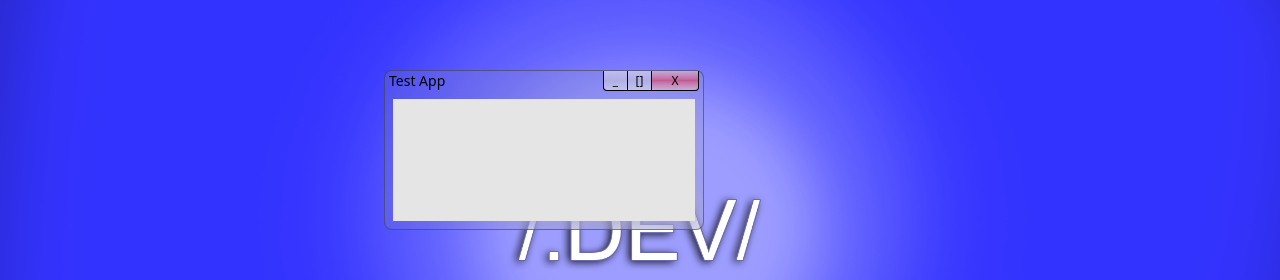
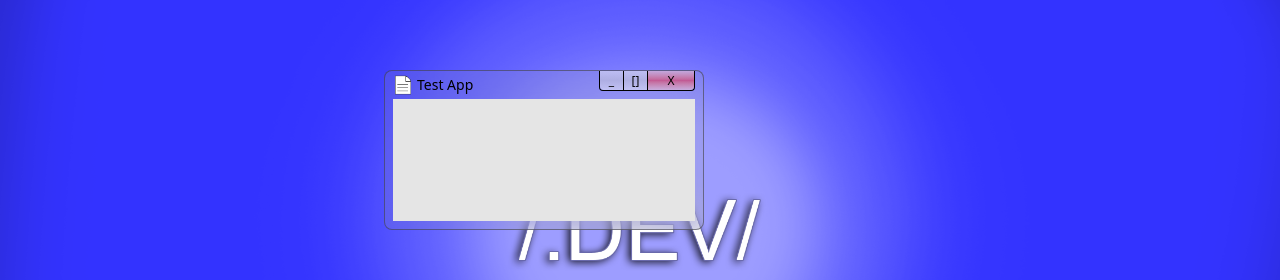
Before and after one commit to darwin-s/dan-s-portfolio, a Next.js app: page / in a window 1280 px wide. Shown: the part 170-450 px from the top of the page. Built offline with nearby package versions, Linux system fonts and the light colour scheme.

Commit message:
Add app icon

```diff
--- a/src/components/os/os.tsx
+++ b/src/components/os/os.tsx
@@ -6,7 +6,7 @@ export default function Os() {
   return (
     <div className="relative flex h-screen w-screen flex-col overflow-hidden select-none">
       <Desktop />
-      <Window title="Test App" />
+      <Window title="Test App" iconUrl="/about-me.png" />
       <Taskbar />
     </div>
   );
--- a/src/components/window/titlebar.tsx
+++ b/src/components/window/titlebar.tsx
@@ -1,5 +1,8 @@
+import Image from "next/image";
+
 type TitlebarProps = {
   title: string;
+  iconUrl: string;
   onStartDrag?: (e: React.PointerEvent<HTMLDivElement>) => void;
   onDrag?: (e: React.PointerEvent<HTMLDivElement>) => void;
   onEndDrag?: (e: React.PointerEvent<HTMLDivElement>) => void;
@@ -11,14 +14,21 @@ export default function Titlebar(props: TitlebarProps) {
       onPointerDown={props.onStartDrag}
       onPointerMove={props.onDrag}
       onPointerUp={props.onEndDrag}
-      className="mt-0 mr-1 mb-2 ml-1 flex h-10 min-w-24 flex-row items-center justify-between gap-1 md:h-5"
+      className="mt-0 mr-2 ml-2 flex h-10 min-w-24 flex-row justify-between gap-1 md:h-7"
     >
-      <p className="flex h-full flex-1 items-center truncate text-xl leading-none md:text-sm">
-        {props.title}
-      </p>
+      <div className="flex h-full flex-1 items-center justify-center gap-1">
+        <Image
+          src={props.iconUrl}
+          width={32}
+          height={32}
+          alt=""
+          className="h-8 w-8 md:h-5 md:w-5"
+        />
+        <p className="flex-1 truncate text-xl md:text-sm">{props.title}</p>
+      </div>
       <div
         onPointerDown={(e) => e.stopPropagation()}
-        className="flex h-full w-24 shrink-0 flex-row items-center divide-x rounded-br-sm rounded-bl-sm border-r border-b border-l"
+        className="flex h-9 w-24 shrink-0 flex-row items-center divide-x rounded-br-sm rounded-bl-sm border-r border-b border-l md:h-5"
       >
         <button className="hidden h-full flex-1 items-center justify-center rounded-bl-sm bg-linear-to-b from-neutral-100/50 via-neutral-300/50 to-neutral-100/50 hover:from-neutral-100/70 hover:via-neutral-400/90 hover:to-neutral-100/70 active:from-neutral-300/90 active:via-neutral-500 active:to-neutral-300/90 md:flex">
           <p className="text-xs leading-none">_</p>
--- a/src/components/window/window.tsx
+++ b/src/components/window/window.tsx
@@ -23,6 +23,7 @@ type ResizeState = {
 type WindowProps = {
   children?: React.ReactNode;
   title: string;
+  iconUrl: string;
 };
 
 export default function Window(props: WindowProps) {
@@ -196,10 +197,11 @@ export default function Window(props: WindowProps) {
           "--win-h": `${size.h}vh`,
         } as React.CSSProperties
       }
-      className="flex h-screen min-h-32 w-screen min-w-32 flex-col rounded-lg border border-neutral-700/60 bg-neutral-400/15 backdrop-blur-lg md:absolute md:h-(--win-h) md:w-(--win-w) md:transform-(--win-transform)"
+      className="flex h-screen min-h-32 w-screen min-w-64 flex-col rounded-lg border border-neutral-700/60 bg-neutral-400/15 backdrop-blur-lg md:absolute md:h-(--win-h) md:w-(--win-w) md:transform-(--win-transform)"
     >
       <Titlebar
         title={props.title}
+        iconUrl={props.iconUrl}
         onStartDrag={onStartDrag}
         onDrag={onDrag}
         onEndDrag={onEndDrag}
--- a/src/lib/app/app-registry.ts
+++ b/src/lib/app/app-registry.ts
@@ -5,7 +5,7 @@ export const APP_REGISTRY: Record<string, AppDefinition> = {
   "about-me": {
     id: "about-me",
     title: "About Me",
-    iconUrl: "",
+    iconUrl: "/about-me.png",
     component: AboutMeApp,
   },
 };
```
Also changed, not shown: public/about-me.png (added).
